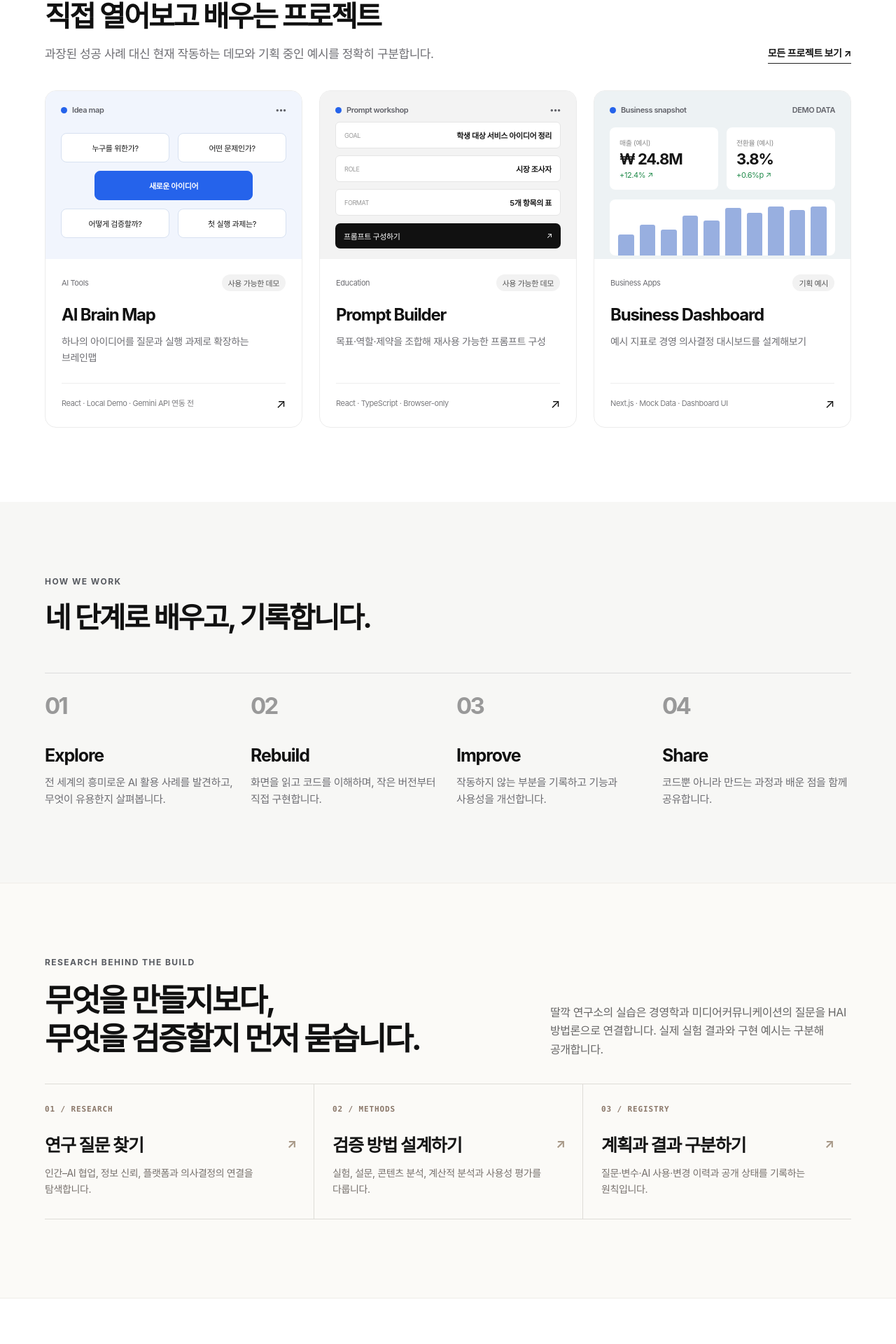
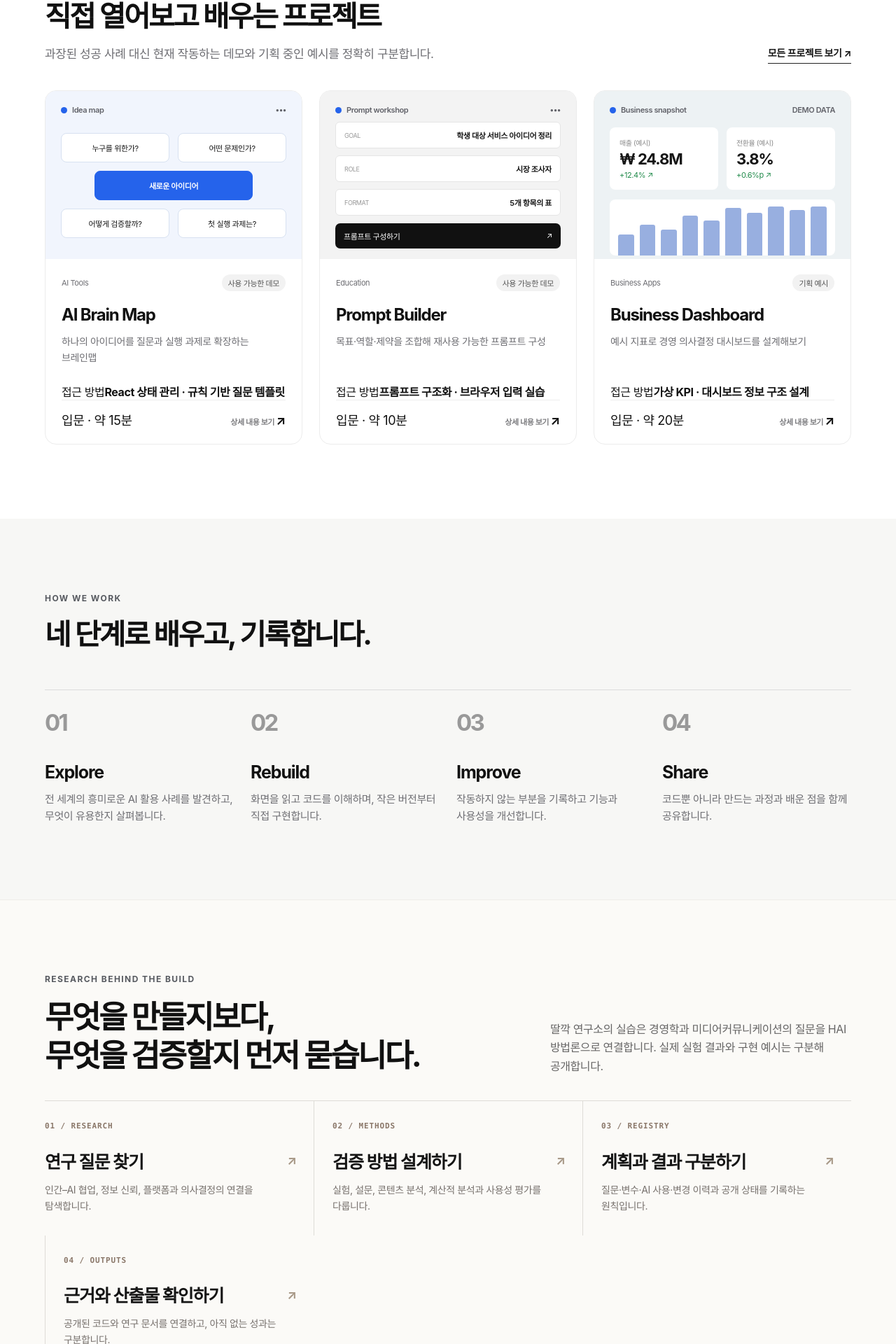
Before and after one commit to Jxny0ung/ddalkak-lab-hai, a Next.js app: page / in a window 1280 px wide. Shown: the part 1375-3295 px from the top of the page at 70% size. Built offline with nearby package versions, Linux system fonts and the light colour scheme.

Commit message:
feat(home): align research bridge and featured cards with verified evidence workflow

```diff
--- a/src/app/page.tsx
+++ b/src/app/page.tsx
@@ -1,7 +1,7 @@
 import Link from "next/link";
 import { SiteHeader } from "@/components/site-header";
 import { SiteFooter } from "@/components/site-footer";
-import { ProjectVisual } from "@/components/project-visual";
+import { ProjectCard } from "@/components/project-card";
 import { CoreMotionShowcase } from "@/components/core-motion-showcase";
 import { CoreHeroVisual } from "@/components/core-hero-visual";
 import { AgentCompanyOverview } from "@/components/agent-company-overview";
@@ -56,17 +56,7 @@ export default function Home() {
               <Link className="sl-text-link" href="/projects">모든 프로젝트 보기 <span aria-hidden="true">↗</span></Link>
             </div>
             <div className="sl-project-grid">
-              {featured.map((project) => (
-                <Link className="sl-project-card" key={project.slug} href={`/projects/${project.slug}`}>
-                  <ProjectVisual visual={project.visual} />
-                  <div className="sl-project-card-body">
-                    <div className="sl-project-tags"><span>{project.category}</span><span>{project.status}</span></div>
-                    <h3>{project.title}</h3>
-                    <p>{project.subtitle}</p>
-                    <div className="sl-project-tech">{project.technology}<span aria-hidden="true">↗</span></div>
-                  </div>
-                </Link>
-              ))}
+              {featured.map((project) => <ProjectCard featured key={project.slug} project={project} />)}
             </div>
           </div>
         </section>
@@ -104,6 +94,11 @@ export default function Home() {
                 <span>03 / REGISTRY</span>
                 <h3>계획과 결과 구분하기 <span aria-hidden="true">↗</span></h3>
                 <p>질문·변수·AI 사용·변경 이력과 공개 상태를 기록하는 원칙입니다.</p>
+              </Link>
+              <Link href="/outputs">
+                <span>04 / OUTPUTS</span>
+                <h3>근거와 산출물 확인하기 <span aria-hidden="true">↗</span></h3>
+                <p>공개된 코드와 연구 문서를 연결하고, 아직 없는 성과는 구분합니다.</p>
               </Link>
             </div>
           </div>
```
